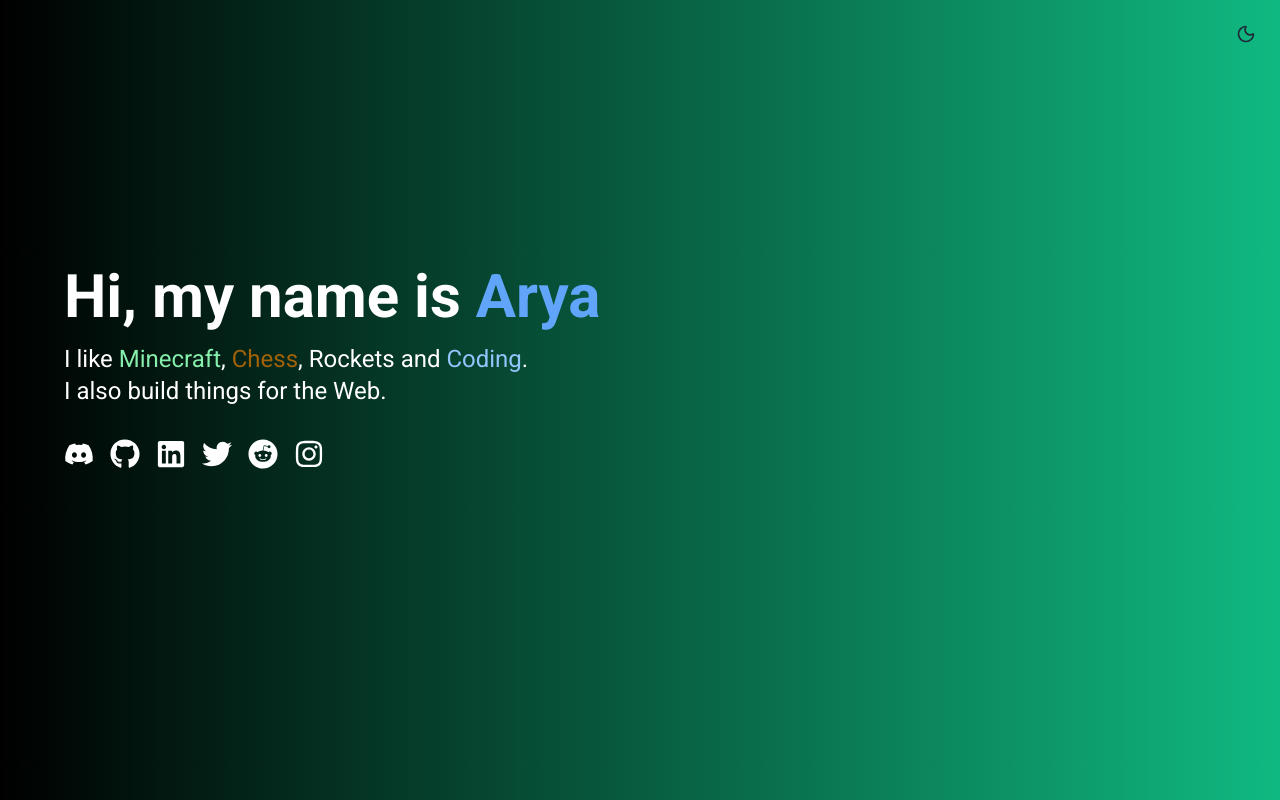
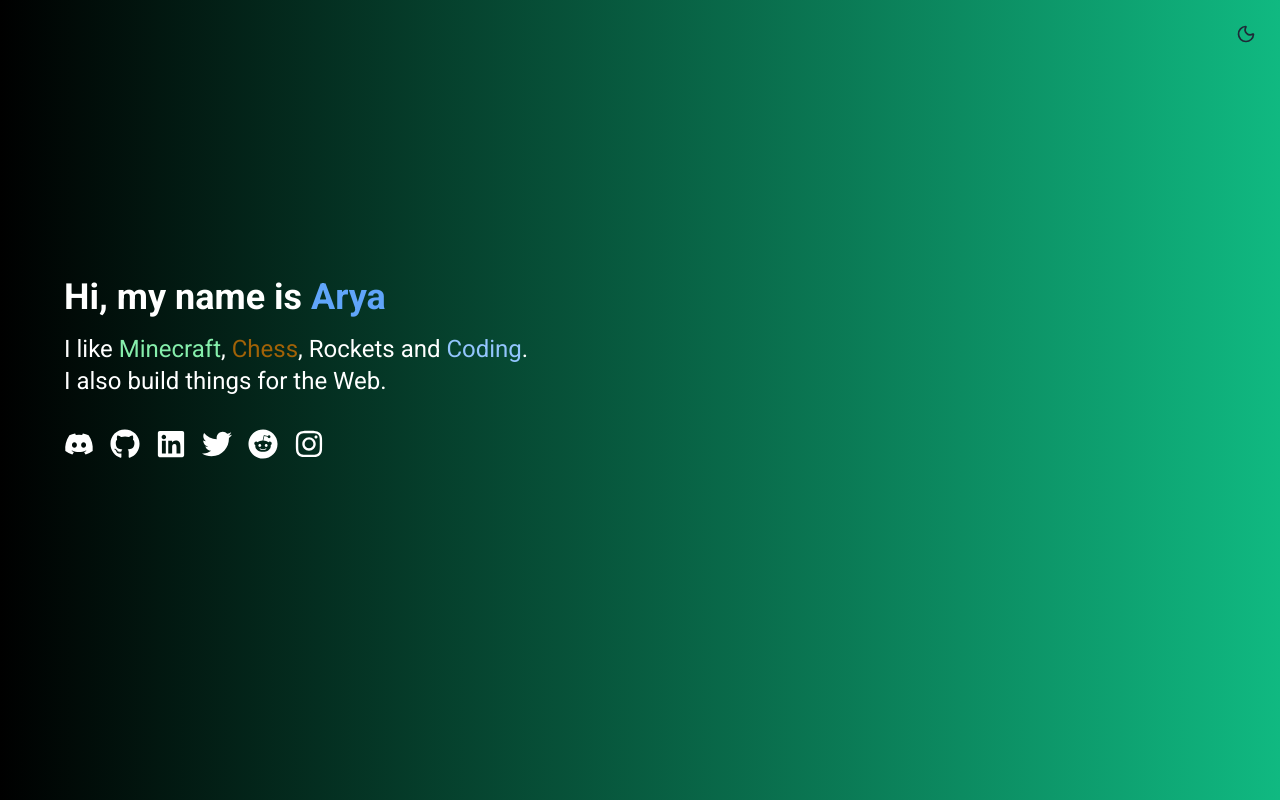
Before and after one commit to Arya4930/Arya-new, a Next.js app: page / in a window 1280 px wide. Built offline with nearby package versions, Linux system fonts and the light colour scheme.

Commit message:
Adding Links

```diff
--- a/src/app/page.js
+++ b/src/app/page.js
@@ -3,13 +3,13 @@ import DarkModeButton from './components/darkModeButton';
 
 export default function Page() {
   const baseClass =
-    "inline-block text-3xl mr-4 mt-4 transition-all duration-200 transform hover:cursor-pointer";
+    "inline-block text-3xl mr-4 mt-4 transition-all duration-200 transform hover:cursor-pointer md:text-3xl text-2xl md:mr-4 mr-3 md:mt-4 mt-3";
 
   return (
     <div className="flex items-center h-screen bg-gradient-to-r from-black to-emerald-500 dark:from-white dark:to-emerald-600 dark:text-black text-white font-roboto">
       {/* Left half content */}
       <div className="w-1/2 pl-16 pb-16">
-        <div className="text-6xl font-semibold">
+        <div className="text-6xl font-semibold sm:text-4xl">
           Hi, my name is <span className="text-blue-400 dark:text-blue-700">Arya</span>
         </div>
         <div className="text-2xl mt-4 dark:text-gray-800">
@@ -26,7 +26,7 @@ export default function Page() {
           <FaInstagram className={`${baseClass} hover:text-pink-400 dark:hover:text-pink-500`} />
         </div>
       </div>
-      <div className='absolute top-4 right-4 z-10'>
+      <div className='absolute top-4 right-4 z-10 md:top-4 md:right-4 top-6 right-6'>
         <DarkModeButton />
       </div>
     </div>
```
